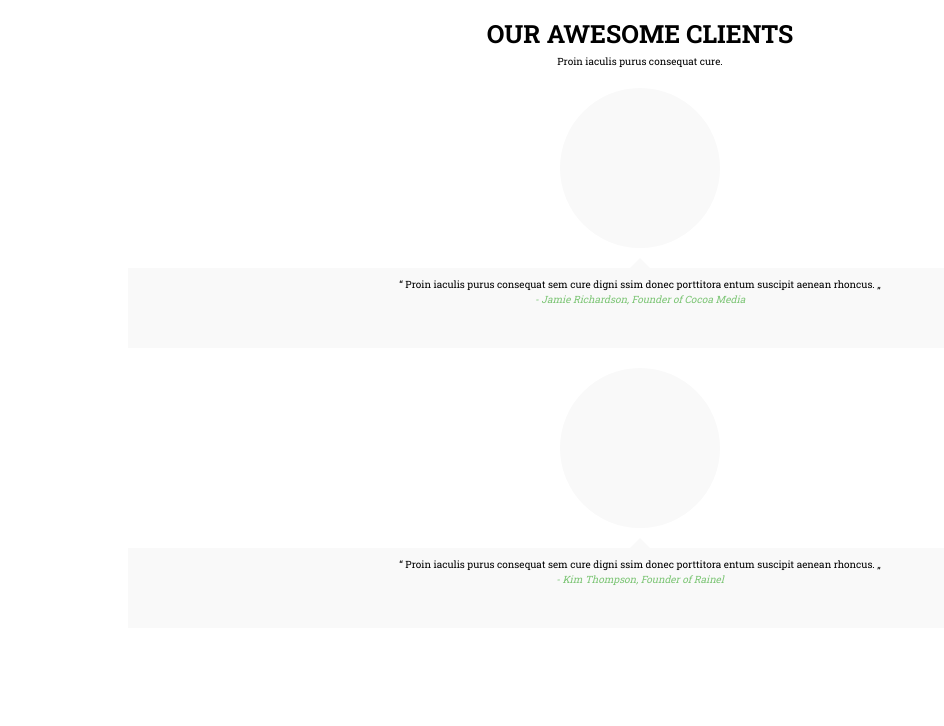
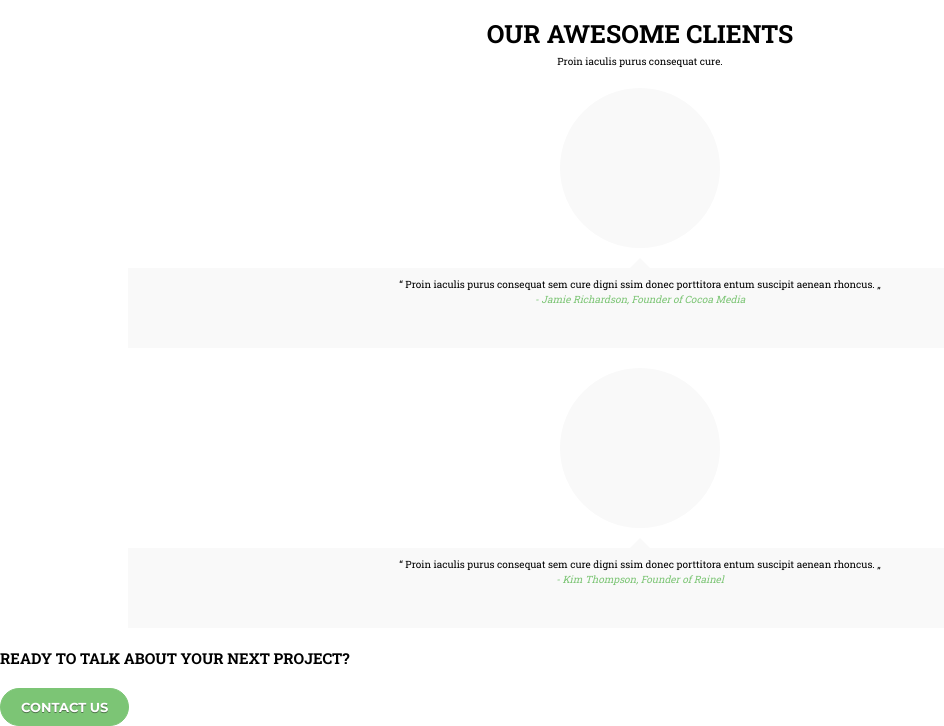
Before and after one commit to jedrzejbor/weekly-web-dev-3, a plain HTML site: page index.html in a window 1280 px wide. Shown: the part 2833-3559 px from the top of the page, without its empty margins (0-944 px from the left). Before the commit the page ends 3481 px from the top, so only its background shows below. Drawn offline with Linux system fonts and the light colour scheme.

Commit message:
Add new section contact to html

```diff
--- a/index.html
+++ b/index.html
@@ -257,6 +257,10 @@
         </div>
       </div>
     </section>
+    <section class="contact">
+      <h2 class="contact__head">READY TO TALK ABOUT YOUR NEXT PROJECT?</h2>
+      <button class="contact__button button">CONTACT US</button>
+    </section>
 
     <script src="script.js"></script>
   </body>
--- a/scss/main.scss
+++ b/scss/main.scss
@@ -11,6 +11,7 @@
 @import "project";
 @import "value";
 @import "clients";
+@import "contact";
 
 
 .button {
```
Also changed, not shown: scss/_contact.scss (added), 1 other file.
